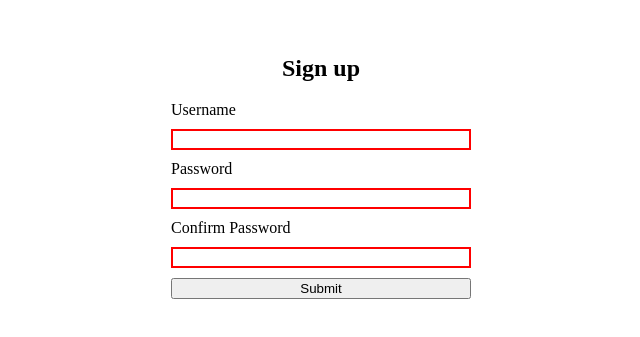
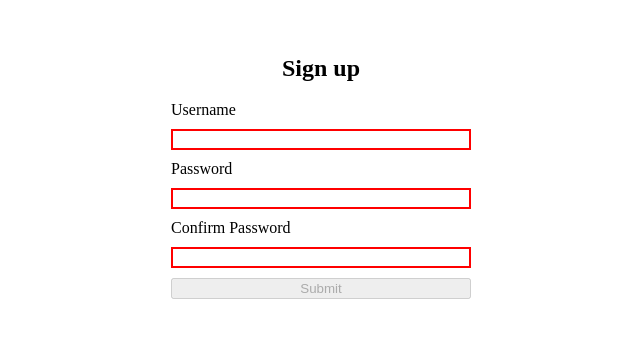
Before and after one commit to one-dumb-dude/groupomania, a Vue app: page /signup in a window 1280 px wide. Shown: the part 233-570 px from the top of the page, without its empty margins (319-959 px from the left). Built offline with nearby package versions, Linux system fonts and the light colour scheme.

Commit message:
front end validation logic seems to be good

```diff
--- a/src/views/SignUp.vue
+++ b/src/views/SignUp.vue
@@ -12,6 +12,7 @@ type State = {
   passwordMaxLength: number;
   passwordErrorMessage: string | null;
   confirmPassword: string | null;
+  validityValid: boolean
 }
 
 const state = reactive<State>({
@@ -24,7 +25,8 @@ const state = reactive<State>({
   passwordMinLength: 8,
   passwordMaxLength: 128,
   passwordErrorMessage: null,
-  confirmPassword: null
+  confirmPassword: null,
+  validityValid: false
 });
 
 const usernameRef = ref(null);
@@ -32,6 +34,7 @@ const passwordRef = ref(null);
 
 const onInputChange = (inputReference, labelNameOfInput) => {
   const validity = inputReference.validity;
+  state.validityValid = validity.valid;
 
   const labelNameOfInputUppercase = `${labelNameOfInput.charAt(0).toUpperCase() + labelNameOfInput.slice(1)}`;
   const statePropertyErrorMessage = `${labelNameOfInput}ErrorMessage`;
@@ -101,7 +104,7 @@ const passwordMatch = computed(() => {
 
       <span v-if="!passwordMatch" class="error-message">Passwords do not match</span>
 
-      <button :disabled="!passwordMatch" type="submit">Submit</button>
+      <button :disabled="!state.validityValid || !passwordMatch" type="submit">Submit</button>
     </form>
   </div>
 
```
